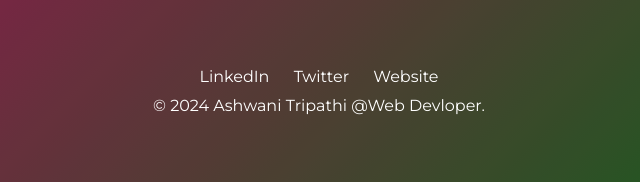
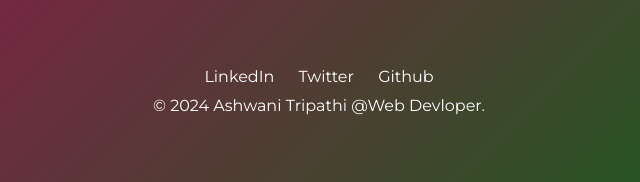
Before and after one commit to reachoutash/korigins, a plain HTML site: page korigins/index.html in a window 1280 px wide. Shown: the part 1858-2040 px from the top of the page, 321-961 px from the left. Drawn offline with nearby package versions, Linux system fonts and the light colour scheme.

Commit message:
index.html

```diff
--- a/korigins/index.html
+++ b/korigins/index.html
@@ -121,7 +121,7 @@
           <a
             class="footer-link"
             href="https://github.com/reachoutash"
-            >Website</a
+            >Github</a
           >
           <p>© 2024 Ashwani Tripathi @Web Devloper.</p>
         </div>
```
